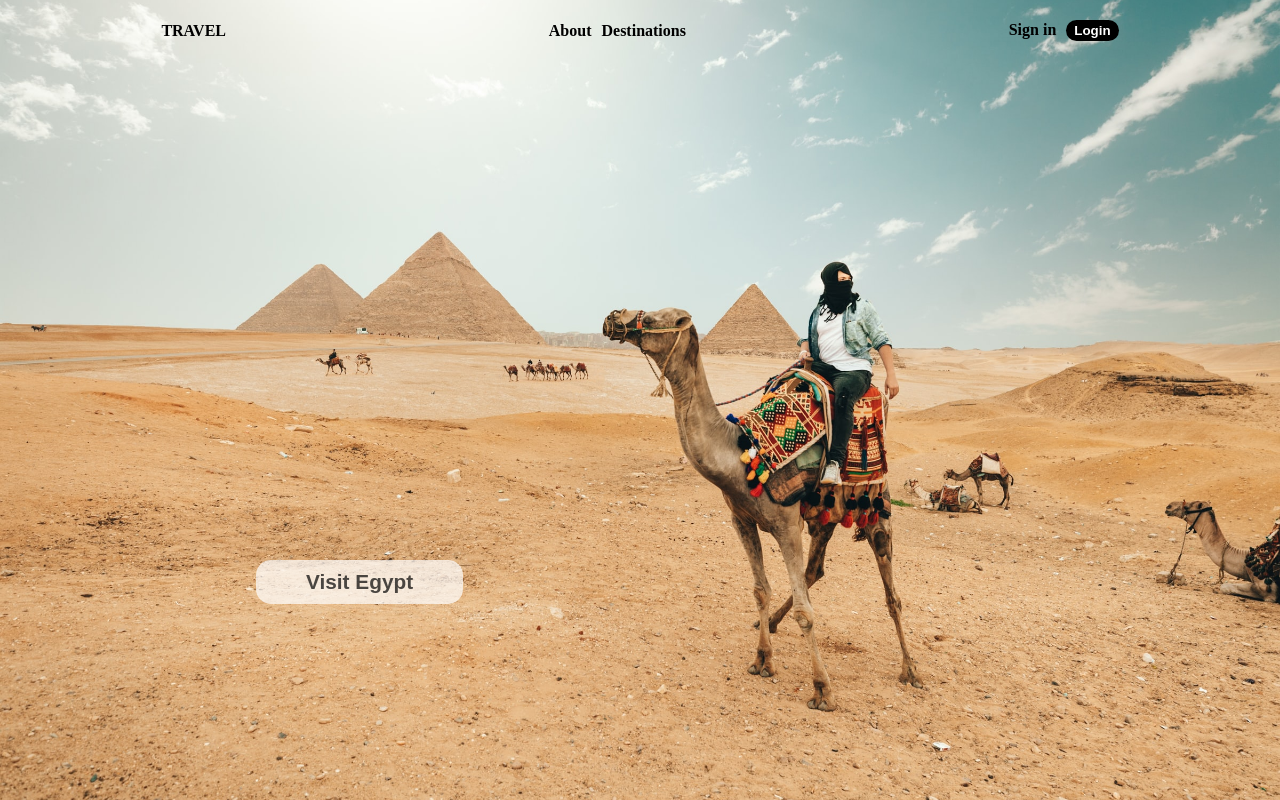
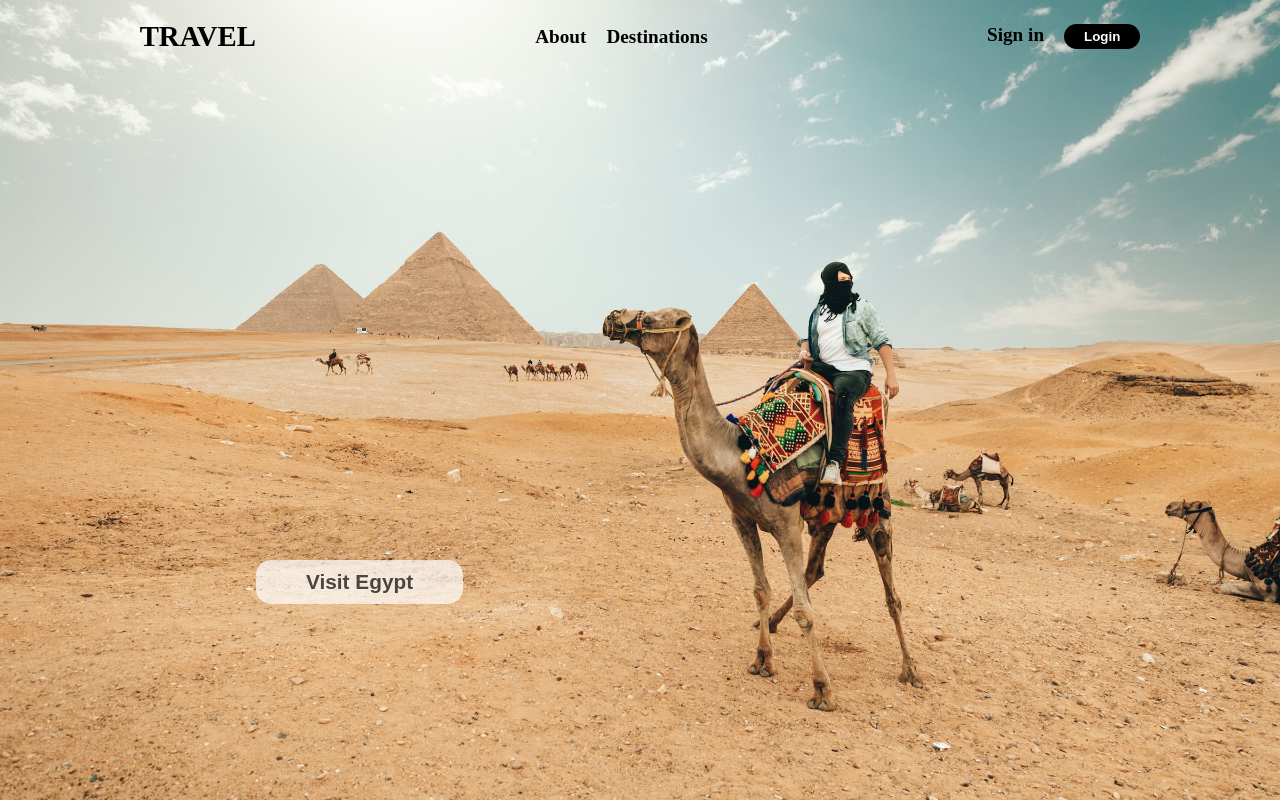
Before and after one commit to 12afaelPereira/aprendendo-react-01, a React (Create React App) app: page / in a window 1280 px wide. Built offline with nearby package versions, Linux system fonts and the light colour scheme; the HTML template or start-up script is replaced by a standard one.

Commit message:
Ajust Desktop Menu

```diff
--- a/src/components/Menu/Menu.css
+++ b/src/components/Menu/Menu.css
@@ -12,7 +12,7 @@
 }
 
 .Logo{
-    font-size: 1rem;
+    font-size: 1.3rem;
     font-weight: bold;
     text-transform: uppercase;
 }
@@ -54,8 +54,38 @@
     background: #000;
 }
 
+
+/* Desktop */
+
 @media (min-width: 600px){
+    .Logo{
+        font-size: 1.8rem;
+    }
+
+    .Account a:hover{
+        border-bottom: solid 3px #000;
+    }
+
+    .Account button{
+        margin-left: 20px;
+        padding: 5px 20px;
+    }
+
     .Account button:hover{
         background: rgba(0, 0, 0, 0.5);
     }
+
+
+    .MainLinks ul li + li{
+        margin-left: 20px;
+    }
+
+    .MainLinks ul li a:hover{
+        border-bottom: solid 3px #000;
+    }
+
+    .MainLinks,
+    .Account{
+        font-size: 1.2rem;
+    }
 }
```
